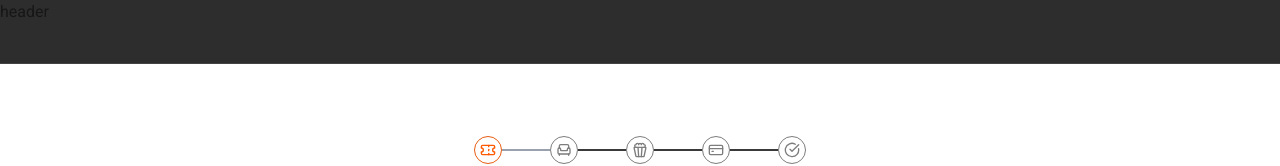
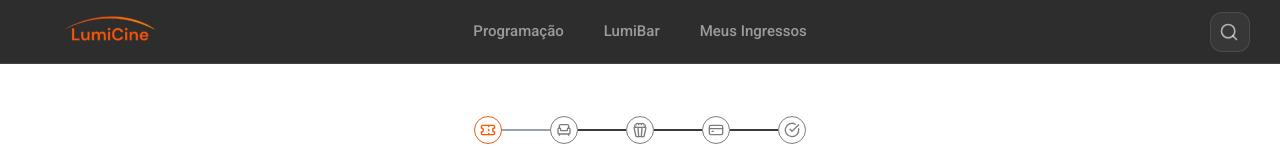
Before and after one commit to MaduDev003/LumiCine, a Next.js app: page /checkout/session in a window 1280 px wide. Shown: the top 166 px of the page. Built offline with nearby package versions, Linux system fonts and the light colour scheme.

Commit message:
rm: unecessary component

```diff
--- a/src/features/checkout/components/CheckoutHeader.tsx
+++ /dev/null
@@ -1,9 +0,0 @@
-export default function CheckoutProgress() {
-
-
-  return (
-    <header className="sticky top-0 z-50 w-full h-16 bg-background-dark/90 backdrop-blur-2xl text-font-color-dark border-b border-white/10 ">
-        <h1>header</h1>
-    </header>
-  );
-}
--- a/src/features/checkout/session/sessionPage.tsx
+++ b/src/features/checkout/session/sessionPage.tsx
@@ -1,21 +1,41 @@
 "use client";
-import { ChevronRight, ChevronLeft, Ticket, Minus, Plus } from "lucide-react";
+import { useState } from "react";
+import { ChevronRight, ChevronLeft, Ticket, Minus, Plus, X } from "lucide-react";
 import { useCheckoutStore } from "@/src/store/checkoutStore";
+import { useMovieContext } from "@/src/context/MovieContext";
+import MenuListElements from "@/src/components/ui/MenuListElements";
 import CheckoutProgress from "../components/CheckoutProgress";
 import Footer from "@/src/components/layout/Footer";
 import ButtonCine from "@/src/components/ui/ButtonCine";
 import CheckoutProduct  from "../components/CheckoutProduct";
-import CheckoutHeader from "../components/CheckoutHeader";
+import Header from "@/src/components/layout/Header";
 
 export default function SessionPage() {
-
+    const [menu, setMenu] = useState(false);
+    const { nowPlayingMoviesData, comingSoonMoviesData } = useMovieContext();
     const movie = useCheckoutStore((state) => state.movie);
     console.log(movie, 'movie')
   return (
     <>
-    <CheckoutHeader/>
-    <main className="mt-10 mb-6">
-       <div className="px-3 flex justify-center pt-8 pb-20">
+    {menu && (
+      <div className="w-full h-screen flex items-center justify-center relative">
+
+        <button
+          onClick={() => setMenu(false)}
+          className="absolute top-6 right-6 p-2 rounded-full transition-all hover:bg-white/10 hover:backdrop-blur-sm"
+        >
+          <X className="w-6 h-6 text-font-dark " />
+        </button>
+
+            <MenuListElements className="flex-col gap-10 items-center" />
+
+      </div>
+    )}
+    { !menu &&(
+        <>
+          <Header setMenu={setMenu} allMoviesForSearch={[...nowPlayingMoviesData, ...comingSoonMoviesData]} />
+          <main className="mt-5 mb-10">
+            <div className="px-3 flex justify-center pt-8 pb-13">
                   <div className="w-full max-w-275 h-200 mx-auto pb-5  flex flex-col gap-4">
                       <CheckoutProgress type="session"/>
                       <div className="h-full flex">
@@ -123,7 +143,10 @@ export default function SessionPage() {
                   </div>
               </div>
           </main>
+        </>
+    )}
     <Footer/>
+
   </>
   )
 }
```
Lines whose indentation alone changed are shown as unchanged.
